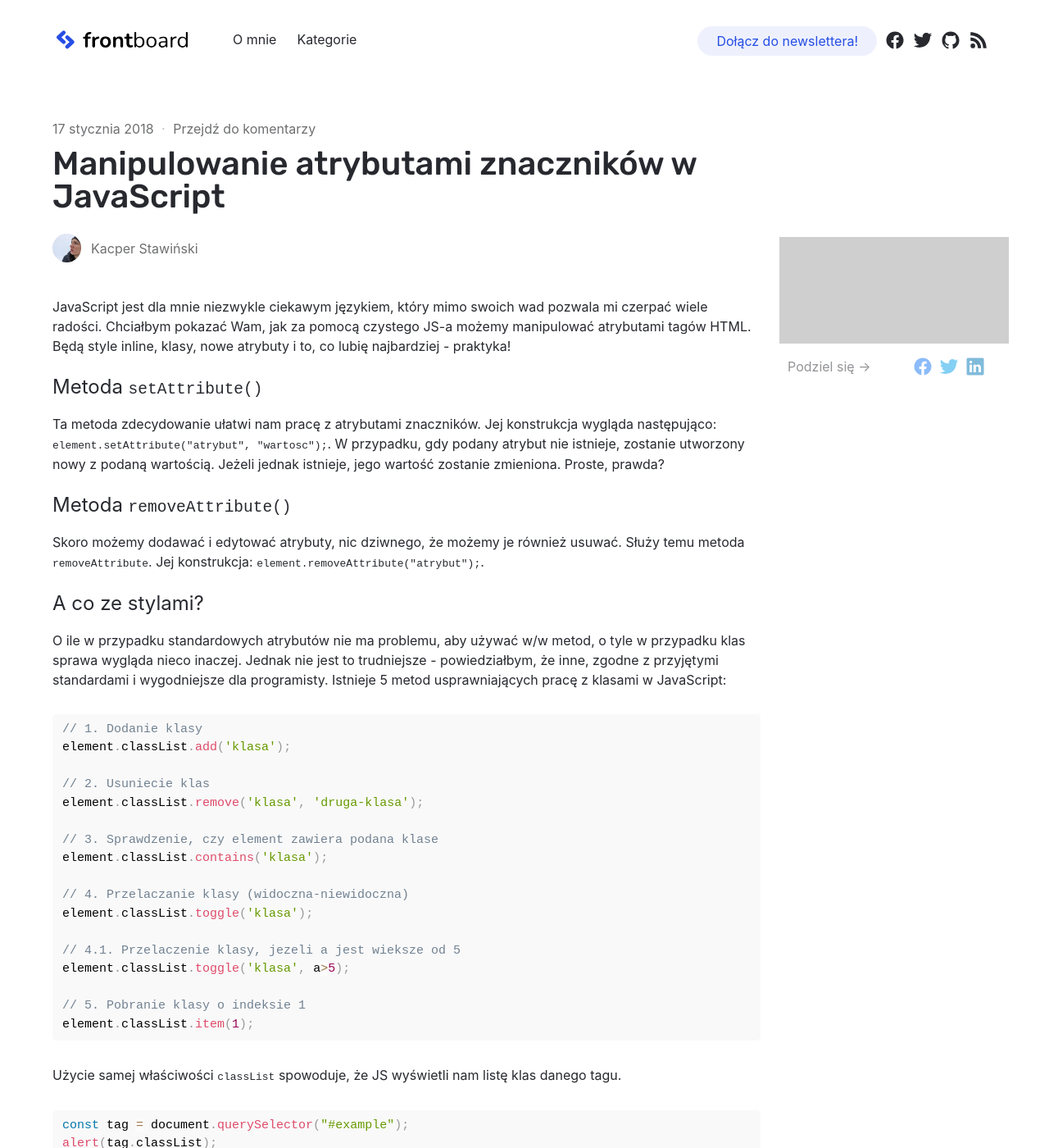
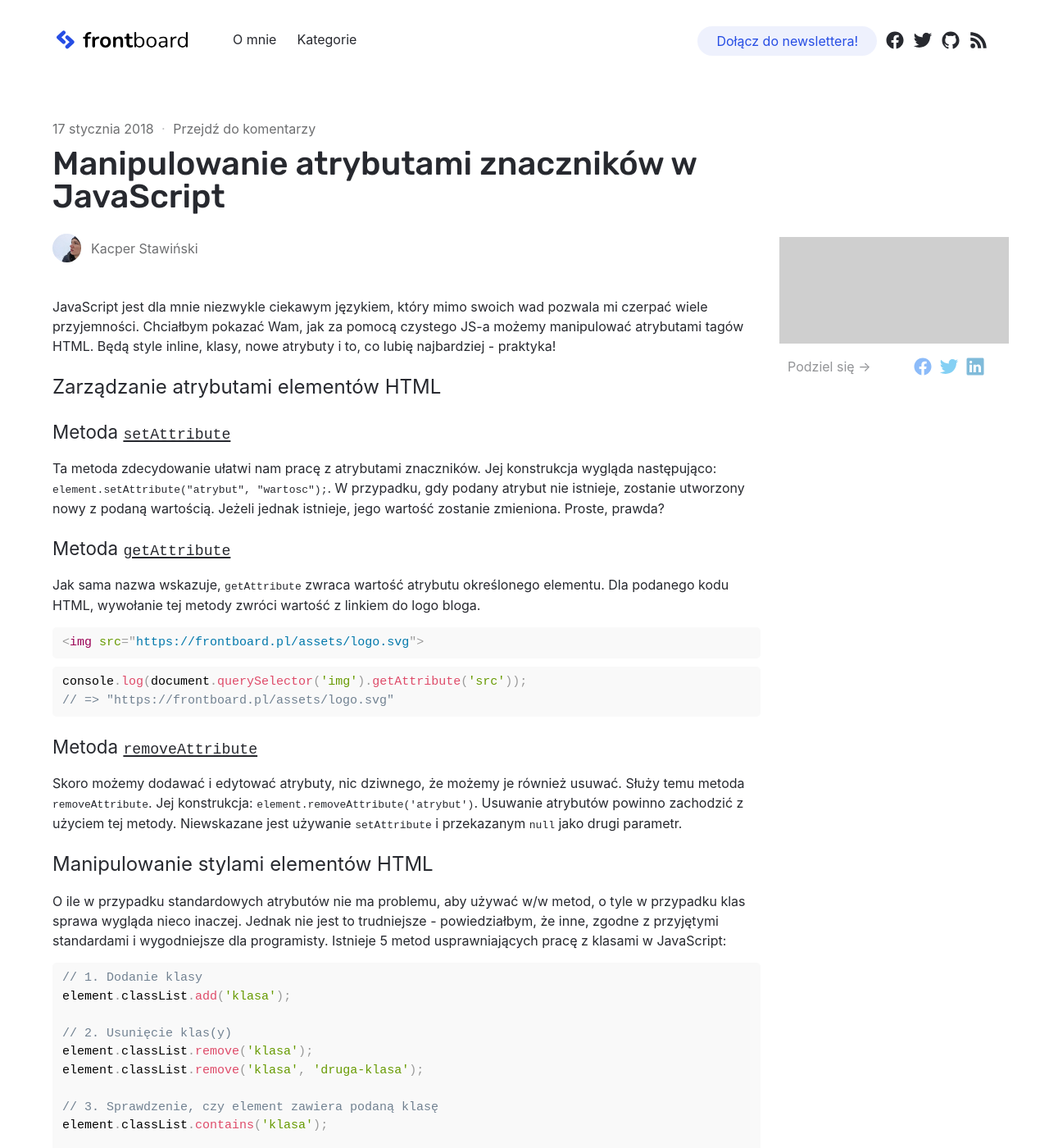
Before and after one commit to frontboard/blog, a Jekyll site: the page built from _posts/2018-01-17-manipulowanie-atrybutami-znacznikow-javascript.md, in a window 1280 px wide and 1400 px high. Shown: the whole window at 82% size. Built offline with Jekyll 4.4.1, drawn with Linux system fonts in a browser that asks for light colours; comment, search, counter and statistics services are not loaded; some of the changed text lies outside the part shown; grey boxes are pictures that could not be loaded.

Commit message:
Update 2018-01-17-manipulowanie-atrybutami-znacznikow-javascript.md

````diff
--- a/_posts/2018-01-17-manipulowanie-atrybutami-znacznikow-javascript.md
+++ b/_posts/2018-01-17-manipulowanie-atrybutami-znacznikow-javascript.md
@@ -8,110 +8,112 @@
 redirect_from:
   - /manipulowanie-atrybutami-znacznikow-javascript/
 ---
-JavaScript jest dla mnie niezwykle ciekawym językiem, który mimo swoich wad pozwala mi czerpać wiele radości. Chciałbym pokazać Wam, jak za pomocą czystego JS-a możemy manipulować atrybutami tagów HTML. Będą style inline, klasy, nowe atrybuty i to, co lubię najbardziej - praktyka!
+JavaScript jest dla mnie niezwykle ciekawym językiem, który mimo swoich wad pozwala mi czerpać wiele przyjemności. Chciałbym pokazać Wam, jak za pomocą czystego JS-a możemy manipulować atrybutami tagów HTML. Będą style inline, klasy, nowe atrybuty i to, co lubię najbardziej - praktyka!
 
-## Metoda `setAttribute()`
-
+## Zarządzanie atrybutami elementów HTML
+### Metoda [`setAttribute`](https://developer.mozilla.org/en-US/docs/Web/API/Element/setAttribute)
 Ta metoda zdecydowanie ułatwi nam pracę z atrybutami znaczników. Jej konstrukcja wygląda następująco: `element.setAttribute("atrybut", "wartosc");`. W przypadku, gdy podany atrybut nie istnieje, zostanie utworzony nowy z podaną wartością. Jeżeli jednak istnieje, jego wartość zostanie zmieniona. Proste, prawda?
 
-## Metoda `removeAttribute()`
+### Metoda [`getAttribute`](https://developer.mozilla.org/en-US/docs/Web/API/Element/getAttribute)
+Jak sama nazwa wskazuje, `getAttribute` zwraca wartość atrybutu określonego elementu. Dla podanego kodu HTML, wywołanie tej metody zwróci wartość z linkiem do logo bloga.
 
-Skoro możemy dodawać i edytować atrybuty, nic dziwnego, że możemy je również usuwać. Służy temu metoda `removeAttribute`. Jej konstrukcja: `element.removeAttribute("atrybut");`.
+```html
+<img src="https://frontboard.pl/assets/logo.svg">
+```
 
-## A co ze stylami?
+```js
+console.log(document.querySelector('img').getAttribute('src'));
+// => "https://frontboard.pl/assets/logo.svg"
+```
 
+### Metoda [`removeAttribute`](https://developer.mozilla.org/en-US/docs/Web/API/Element/removeAttribute)
+Skoro możemy dodawać i edytować atrybuty, nic dziwnego, że możemy je również usuwać. Służy temu metoda `removeAttribute`. Jej konstrukcja: `element.removeAttribute('atrybut')`. Usuwanie atrybutów powinno zachodzić z użyciem tej metody. Niewskazane jest używanie `setAttribute` i przekazanym `null` jako drugi parametr.
+
+## Manipulowanie stylami elementów HTML
 O ile w przypadku standardowych atrybutów nie ma problemu, aby używać w/w metod, o tyle w przypadku klas sprawa wygląda nieco inaczej. Jednak nie jest to trudniejsze - powiedziałbym, że inne, zgodne z przyjętymi standardami i wygodniejsze dla programisty. Istnieje 5 metod usprawniających pracę z klasami w JavaScript:
 
-{% highlight javascript %}
+```js
 // 1. Dodanie klasy
 element.classList.add('klasa');
 
-// 2. Usuniecie klas
+// 2. Usunięcie klas(y)
+element.classList.remove('klasa');
 element.classList.remove('klasa', 'druga-klasa');
 
-// 3. Sprawdzenie, czy element zawiera podana klase
+// 3. Sprawdzenie, czy element zawiera podaną klasę
 element.classList.contains('klasa');
 
-// 4. Przelaczanie klasy (widoczna-niewidoczna)
+// 4. Przełączanie klasy (dodaj-usuń)
 element.classList.toggle('klasa');
 
-// 4.1. Przelaczenie klasy, jezeli a jest wieksze od 5
-element.classList.toggle('klasa', a>5);
+// 4.1. Przelaczenie klasy, jeżeli...
+element.classList.toggle('klasa', a > 5);
 
 // 5. Pobranie klasy o indeksie 1
 element.classList.item(1);
-{% endhighlight %}
-
-Użycie samej właściwości `classList` spowoduje, że JS wyświetli nam listę klas danego tagu.
-
-{% highlight javascript %}
-const tag = document.querySelector("#example");
-alert(tag.classList);
-{% endhighlight %}
+```
 
 ## Style inline
+W przypadku stylowania znaczników za pomocą atrybutu `style` w kodzie HTML, do wyboru mamy kilka opcji. Zaleca się korzystanie z tej pierwszej, bo - [jak możemy wyczytać w dokumentacji MDN](https://developer.mozilla.org/pl/docs/Web/API/Element/style#Uwagi) - użycie `element.style` nie nadpisze innych własności CSS, które mogły być wcześniej określone atrybutem `style`.
 
-W przypadku stylowania znaczników za pomocą atrybutu `style=""` w kodzie HTML, do wyboru mamy kilka opcji. Zaleca się korzystanie z tej pierwszej, bo - [jak możemy wyczytać w dokumentacji MDN](https://developer.mozilla.org/pl/docs/Web/API/Element/style#Uwagi) - użycie `element.style` nie nadpisze innych własności CSS, które mogły być wcześniej określone atrybutem `style`.
-
-{% highlight javascript %}
-// Sposob pierwszy
+```js
+// Sposób pierwszy
 element.style.wlasciwosc = wartosc;
 
-element.style.fontSize = "110%";
-element.style.width = "100vh";
-{% endhighlight %}
+element.style.fontSize = '110%';
+element.style.width = '100vh';
+```
 
-Warto zwrócić uwagę na to, że w JS **właściwość zawierająca myślnik (np. `font-size`) zapisywana jest przy użyciu camelCase**, czyli będzie to `fontSize`. To samo jest z `background-color`, `font-family`, itd.
+Warto zwrócić uwagę na to, że w JS **właściwość zawierająca myślnik (np. `font-size`) zapisywana jest przy użyciu camelCase**, czyli będzie to `fontSize`. To samo jest z `background-color`, `font-family` itd.
 
-{% highlight javascript %}
+```js
 // Sposób drugi (niezalecany)
-element.style = "color:blue;font-size:16px;";
+element.style = 'color:blue;font-size:16px;';
 
 // Sposób trzeci (niezalecany)
-element.setAttribute("style", "color:blue;font-size:16px;");
-{% endhighlight %}
+element.setAttribute('style', 'color:blue;font-size:16px;');
+```
 
 ## Przykład: Przełączanie widoczności hasła
+Niejednokrotnie spotkałem się z sytuacją, kiedy podczas wypełniania długiego formularza rejestracyjnego chciałem sprawdzić, czy podane hasła są ze sobą zgodne, by później nie tracić kilku minut na jego ponowne wypełnienie. Zazwyczaj robiłem to poprzez "zbadanie elementu" i edycję atrybutu `type`. Nie ulega jednak wątpliwościom, że szybciej i wygodniej byłoby, gdyby dało się podejrzeć hasło poprzez wciśnięcie guzika czy zaznaczenie checkboxa. Stwórzmy zatem krótki, testowy formularz.
 
-Niejednokrotnie spotkałem się z sytuacją, kiedy podczas wypełniania długiego formularza rejestracyjnego chciałem sprawdzić, czy podane hasła są ze sobą zgodne, by później nie tracić kilku minut na jego ponowne wypełnienie. Zazwyczaj robiłem to poprzez "zbadanie elementu" i edycję atrybutu `type`. Nie ulega jednak wątpliwościom, że szybciej i wygodniej byłoby, gdyby dało się podejrzeć hasło poprzez wciśnięcie guzika czy zaznaczenie kwadracika. Stwórzmy zatem krótki, testowy formularz.
-
-{% highlight html %}
+```html
 <form>
- <input type="password" id="password" placeholder="Hasło">
- <label><input type="checkbox" id="showPassword">Pokaż hasło</label>
+  <input type="password" id="password">
+  <label>
+    <input type="checkbox" id="showPassword">
+    Pokaż hasło
+  </label>
 </form>
-{% endhighlight %}
+```
 
 W JS pobieramy potrzebne dane do zmiennych, a następnie przypisujemy funkcję `togglePassword` do zdarzenia `click` w zmiennej `checkbox`.
 
-{% highlight javascript %}
-const checkbox = document.querySelector("#showPassword");
-checkbox.addEventListener("click", togglePassword);
-{% endhighlight %}
+```js
+const checkbox = document.querySelector('#showPassword');
+checkbox.addEventListener('click', togglePassword);
+```
 
-Niezbędna będzie dla nas funkcja [setAttribute](https://developer.mozilla.org/pl/docs/Web/API/Element/setAttribute), dzięki której zmienimy wartość atrybutu `type`. Oczywiście, musimy najpierw sprawdzić odpowiednią [instrukcją warunkową](/instrukcje-warunkowe-if-switch-javascript), czy checkbox jest zaznaczony.
+Niezbędna będzie dla nas metoda `setAttribute`, dzięki której zmienimy wartość atrybutu `type`. Oczywiście, musimy najpierw sprawdzić odpowiednią [instrukcją warunkową](/instrukcje-warunkowe-if-switch-javascript), czy checkbox jest zaznaczony.
 
-{% highlight javascript %}
-function togglePassword () {
- const password = document.querySelector("#password");
+```js
+const togglePassword = () => {
+	const password = document.querySelector('#password');
 
- // jezeli checkbox jest zaznaczony
- if(checkbox.checked) {
-  console.log("Checkbox jest zaznaczony. JavaScript, pokaz haslo!");
-  password.setAttribute("type", "text");
- }
- // jezeli checkbox nie jest zaznaczony
- else {
-  console.log("Checkbox odznaczony. Ukryj haslo!");
-  password.setAttribute("type", "password");
- }
-}
-{% endhighlight %}
+	if (checkbox.checked) {
+		console.log('Checkbox jest zaznaczony. JavaScript, pokaż hasło!');
+		password.setAttribute('type', 'text');
+	}
+	else {
+		console.log('Checkbox odznaczony. Ukryj hasło!');
+		password.setAttribute('type', 'password');
+	}
+};
+```
 
-Jak widać, całość opiera się głównie na jednym warunku i metodzie modyfikującej atrybut.
+Jak widać, całość opiera się głównie na jednym warunku i metodzie modyfikującej atrybut. **Pamiętaj, aby deklarację funkcji umieścić przed podpięciem zdarzenia.** Poprzez użycie `const` nie możesz deklarować użycia funkcji, która jest gdzieś dalej w kodzie, bo na moment deklaracji ona nie istnieje.
 
-_Demo dostępne [tutaj](https://codepen.io/kstawinski/pen/EobrrJ?editors=1010)._
+[**🚀 Demo**](https://jsfiddle.net/n5jy7zw1/)
 
 ## Podsumowanie
-
 Jak mogliście zauważyć, sposobów na edycję atrybutów jest wiele. Należy jednak pamiętać o tym, że poszczególne atrybuty mogą posiadać swoje własne metody do zarządzania nimi. Zachęcam do obserwowania [fanpage bloga](http://fb.me/frontboardpl) bądź subskrybcji [RSS](/feed.xml), aby być na bieżąco! :)
````
